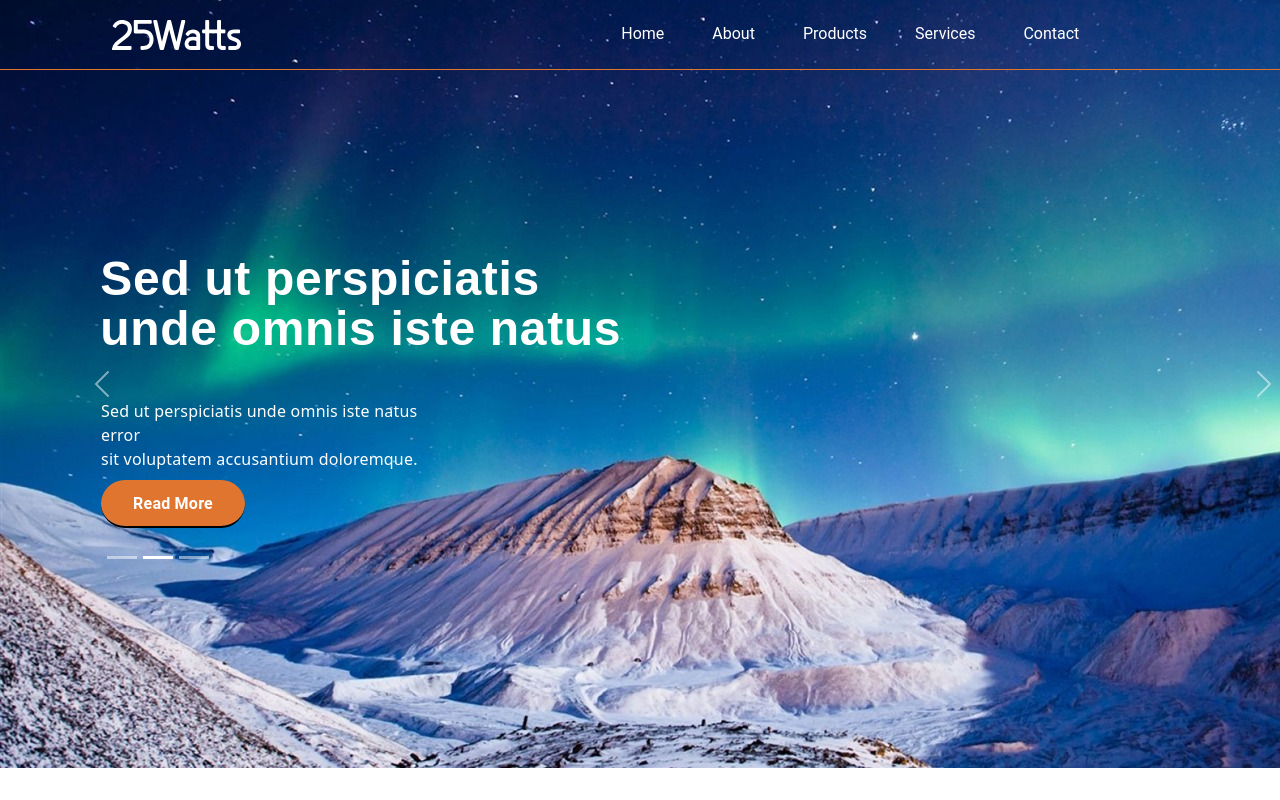
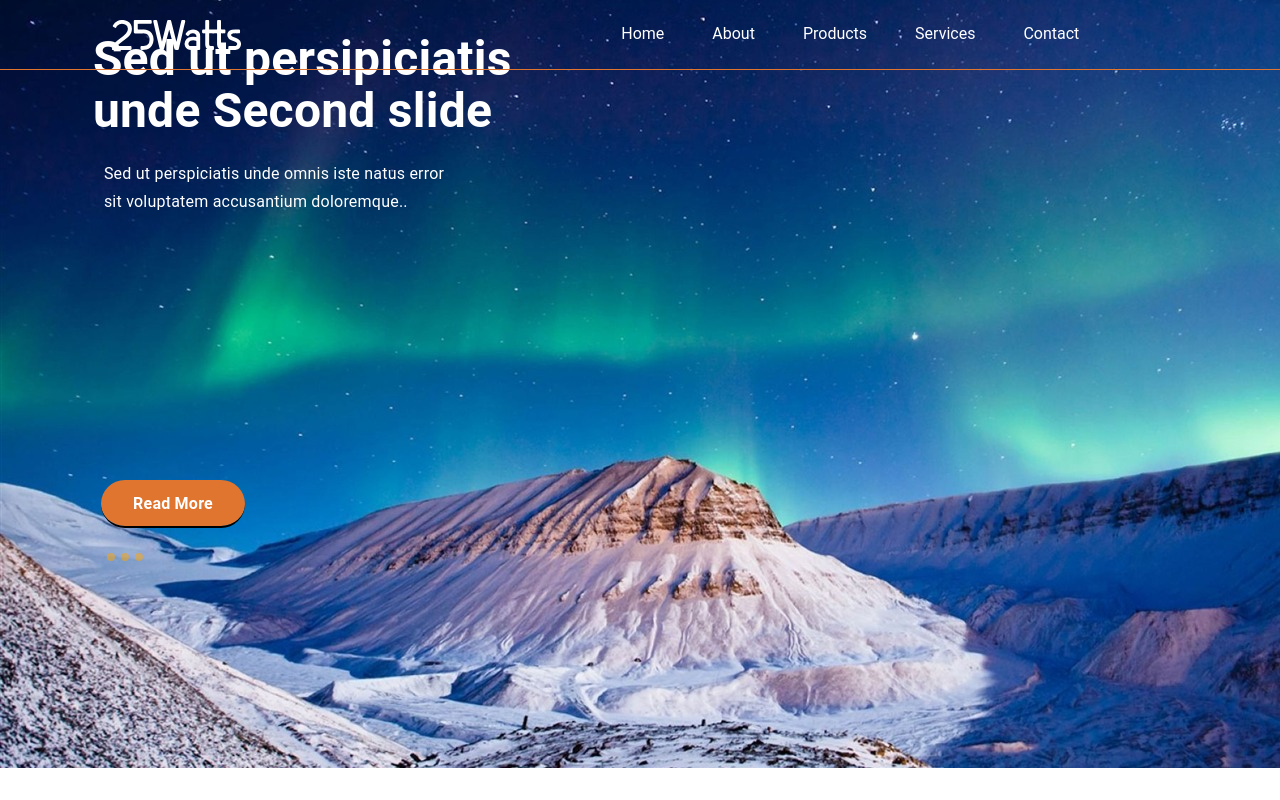
Before and after one commit to cardosoe/Proyecto-Integrador, a React (Create React App) app: page / in a window 1280 px wide. Shown: the top 800 px of the page. Built offline with nearby package versions, Linux system fonts and the light colour scheme.

Commit message:
changes in carousell design - final version

```diff
--- a/src/components/Section1/Section1.js
+++ b/src/components/Section1/Section1.js
@@ -24,16 +24,7 @@ const Section1 = () => {
           </nav>
         </div>
       </div>
-      <h1 className="flex-flow container h1-header">
-        Sed ut perspiciatis <br /> unde omnis iste natus
-      </h1>
-      <h3>
-        Sed ut perspiciatis unde omnis iste natus error
-        <br /> sit voluptatem accusantium doloremque.
-      </h3>
-      <a href="../Section4/Section4.js/#Section4">
         <input type="button" value="Read More" className="button" />
-      </a>
         <Carousel />
     </div>
   );
--- a/src/containers/Carousel/Carousel.js
+++ b/src/containers/Carousel/Carousel.js
@@ -11,24 +11,22 @@ const Slideshow = () => {
         <Carousel.Item>
           <img className="carouselImage1" src={Slideshow1} alt="First slide" />
           <Carousel.Caption>
-            <h3>First slide label</h3>
-            <p>Nulla vitae elit libero, a pharetra augue mollis interdum.</p>
+            <h3>Sed ut persipiciatis <br /> unde omnis First slide</h3>
+            <p class="carousel_text">Sed ut perspiciatis unde omnis iste natus error sit voluptatem accusantium doloremque.</p>
           </Carousel.Caption>
         </Carousel.Item>
         <Carousel.Item>
           <img className="carouselImage2" src={Slideshow2} alt="Second slide" />
-
           <Carousel.Caption>
-            <h3>Second slide label</h3>
-            <p>Lorem ipsum dolor sit amet, consectetur adipiscing elit.</p>
+            <h3>Sed ut persipiciatis <br />unde Second slide</h3>
+            <p class="carousel_text">Sed ut perspiciatis unde omnis iste natus error sit voluptatem accusantium doloremque..</p>
           </Carousel.Caption>
         </Carousel.Item>
         <Carousel.Item>
           <img className="carouselImage3" src={Slideshow3} alt="Third slide" />
-
           <Carousel.Caption>
-            <h3>Third slide label</h3>
-            <p>
+            <h3>Sed ut persipiciatis<br /> unde Third slide</h3>
+            <p class="carousel_text">
               Praesent commodo cursus magna, vel scelerisque nisl consectetur.
             </p>
           </Carousel.Caption>
--- a/src/containers/Carousel/Carousel.scss
+++ b/src/containers/Carousel/Carousel.scss
@@ -1,9 +1,9 @@
 
 .carousel {
-  height: 768px;
-  width: 1366px;
-  top: 0px;
-  left: 0px;
+  height: 48rem;
+  width: 85.375rem;
+  top: 0rem;
+  left: 0rem;
   position: absolute;
   z-index: -90;
   opacity: 1;
@@ -12,39 +12,22 @@
 // .carousel.image{
 //   width: 100%;
 //   height: 100%;
-// }
-.carousel-item {
-height: 100vh;
-min-height: 350px;
-background: no-repeat center center scroll;
+  // }
+  .carousel-item {
+  height: 100vh;
+  min-height: 21.875rem;
+  background: no-repeat center center scroll;
 -webkit-background-size: cover;
 -moz-background-size: cover;
 -o-background-size: cover;
 background-size: cover;
 }
 
-// .carouselImage1 {
-//     background: transparent url(../../assets/Images/slider-1.png);
-//     background-size: cover;
-//     -moz-background-size: cover;
-//   }
-//
-// .carouselImage2 {
-//     background: transparent url(../../assets/Images/slide2.jpg);
-//     background-size: cover;
-//     -moz-background-size: cover;
-// }
-// .carouselImage3 {
-//     background: transparent url(../../assets/Images/slide3.jpg);
-//     background-size: cover;
-//     -moz-background-size: cover;
-//   }
-//
 .carousel-indicators {
     position: absolute;
-    top: 538px;
-    bottom: 176px;
-    left: -101px;
+    top: 33.625rem;
+    bottom: 11rem;
+    left: -6.3125rem;
     z-index: 2;
     display: flex;
     justify-content: flex-start;
@@ -56,3 +39,77 @@ background-size: cover;
     flex-direction: row;
     align-items: center;
 }
+
+.carousel-indicators [data-bs-target]{
+    box-sizing: content-box;
+    flex: 0 1 auto;
+    width: 8px;
+    height: 8px;
+    padding: 0;
+    margin-right: 3px;
+    margin-left: 3px;
+    text-indent: -999px;
+    cursor: pointer;
+    background-color: orange;
+    background-clip: padding-box;
+    border: 0;
+    border-top: 10px solid transparent;
+    border-bottom: 10px solid transparent;
+    border-radius: 50%;
+    opacity: 0.5;
+    transition: opacity 0.6s ease;
+
+  .active {
+    color:black ;
+  }
+}
+
+
+  h3 {
+   top: -34.123rem;
+   margin-left: -13.313rem;
+   width: 34.625rem;
+   height: 7.188rem;
+   font-size: 3rem;
+   font-weight: 600;
+   line-height: 3.25rem;
+   color: var(--unnamed-color-ffffff);
+   text-align: left;
+   font-family: Roboto;
+   letter-spacing: 0.0138rem;
+   color: #FFFFFF;
+   opacity: 1;
+   position: relative;
+ }
+  .carousel_text {
+  top: -33.875rem;
+  margin-left: -6.313rem;
+  width: 21.438rem;
+  height: 2.625rem;
+  line-height: 1.313rem;
+  text-align: left;
+  font: normal normal normal 1rem/1.75em "Roboto";
+  font-size:1rem;
+  font-weight: 400;
+  letter-spacing: 0.0138rem;
+  color: #FFFFFF;
+  opacity: 1;
+  position: relative;
+}
+
+.carousel-control-prev, .carousel-control-next {
+  opacity: 0;
+}
+
+// .Slideshow {
+//   img {
+//     @include breakpoint("tablet") {
+//       height: 700px;
+//       object-fit: cover;
+//     }
+//     @include breakpoint("mobile") {
+//       height: 800px;
+//       object-fit: cover;
+//     }
+//   }
+// }r
```
